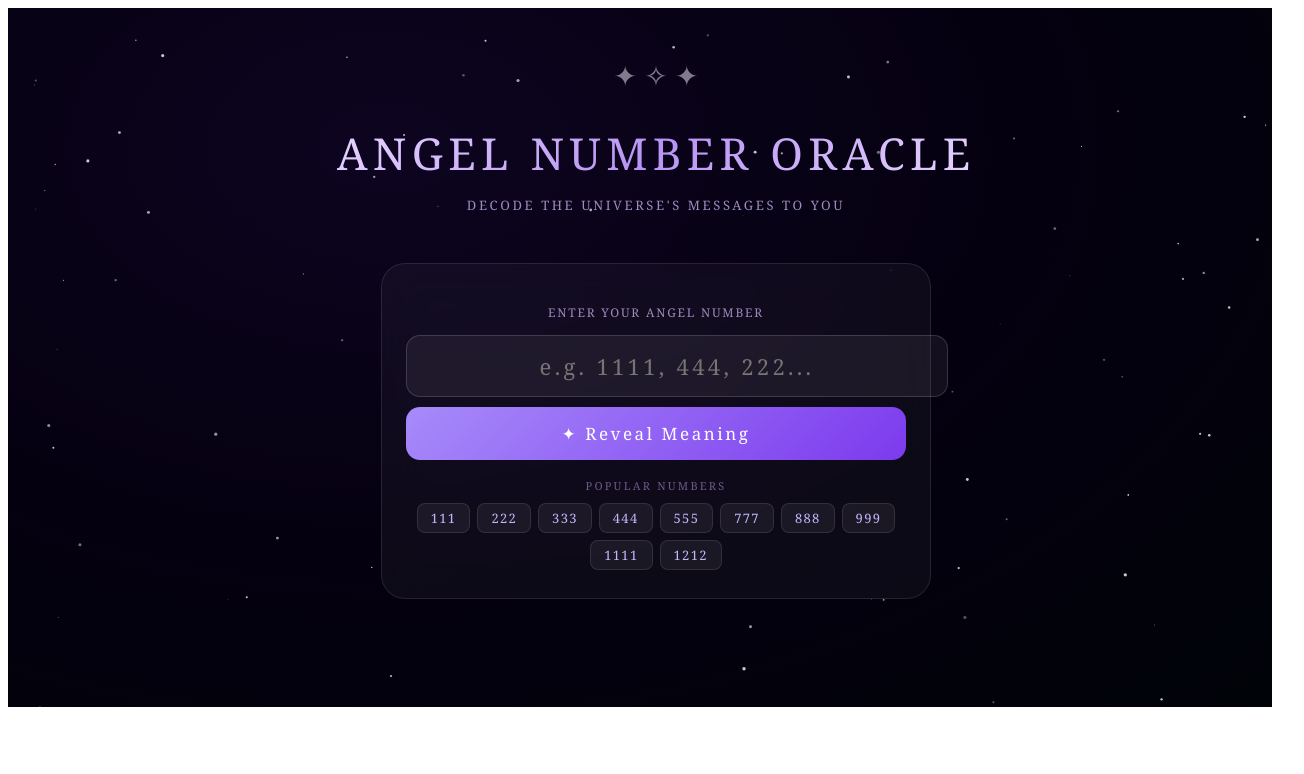
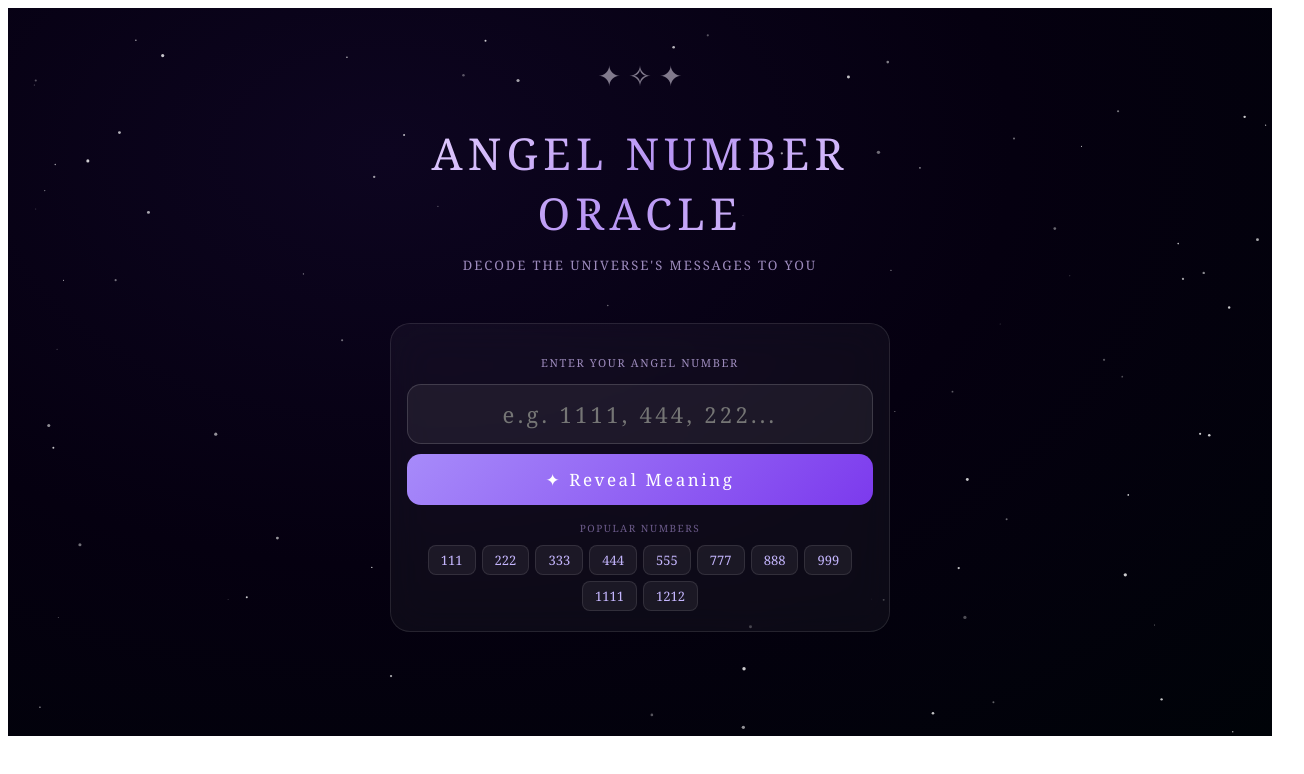
Before and after one commit to occultbondhu-prosun/angel-number-oracle, a React (Vite) app: page / in a window 1280 px wide. Shown: the top 774 px of the page, 1304 px wide, since content can reach past the window. Built offline with nearby package versions, Linux system fonts and the light colour scheme.

Commit message:
Update App.jsx

```diff
--- a/src/App.jsx
+++ b/src/App.jsx
@@ -75,8 +75,9 @@ export default function AngelNumberTool() {
     setTimeout(send, 500);
     setTimeout(send, 1500);
     setTimeout(send, 3000);
+    const target = document.getElementById("content-wrap") || document.body;
     const observer = new ResizeObserver(send);
-    observer.observe(document.getElementById("content-wrap") || document.body);
+    observer.observe(target);
     return () => observer.disconnect();
   }, [showResult, loading]);
 
@@ -147,27 +148,29 @@ export default function AngelNumberTool() {
         .qbtn:hover { background:rgba(255,255,255,0.12)!important; }
         .rbtn:hover { opacity:.88; transform:translateY(-1px); }
         input:focus { outline:none; border-color:#a78bfa!important; box-shadow:0 0 0 3px rgba(167,139,250,.25)!important; }
+        * { box-sizing: border-box; }
       `}</style>
 
-      {/* Main content — id="content-wrap" is critical for height measurement */}
+      {/* Main content */}
       <div id="content-wrap" style={{
         position: "relative", zIndex: 1,
         display: "flex", flexDirection: "column", alignItems: "center",
-        padding: "48px 16px 80px",
+        padding: "48px 12px 80px",
         width: "100%",
       }}>
 
         {/* Header */}
-        <div style={{ textAlign: "center", marginBottom: "36px" }}>
+        <div style={{ textAlign: "center", marginBottom: "36px", width: "100%", maxWidth: "500px" }}>
           <div style={{ fontSize: "28px", animation: "shimmer 3s infinite", marginBottom: "12px" }}>✦ ✧ ✦</div>
           <h1 style={{
-            fontSize: "clamp(24px, 5vw, 44px)", fontWeight: 400,
+            fontSize: "clamp(22px, 5vw, 44px)", fontWeight: 400,
             letterSpacing: ".12em", textTransform: "uppercase",
             marginBottom: "10px",
             background: "linear-gradient(135deg, #e8d5ff, #b794f4, #e8d5ff)",
             WebkitBackgroundClip: "text", WebkitTextFillColor: "transparent",
+            wordBreak: "break-word",
           }}>Angel Number Oracle</h1>
-          <p style={{ color: "#9d8bbd", fontSize: "13px", letterSpacing: ".2em", textTransform: "uppercase" }}>
+          <p style={{ color: "#9d8bbd", fontSize: "clamp(10px, 2.5vw, 13px)", letterSpacing: ".15em", textTransform: "uppercase" }}>
             Decode the universe's messages to you
           </p>
         </div>
@@ -177,25 +180,29 @@ export default function AngelNumberTool() {
           width: "100%", maxWidth: "500px",
           background: "rgba(255,255,255,0.04)",
           border: "1px solid rgba(255,255,255,0.1)",
-          borderRadius: "24px", padding: "28px 24px",
+          borderRadius: "20px",
+          padding: "20px 16px",
           backdropFilter: "blur(20px)",
-          marginBottom: "28px",
+          marginBottom: "24px",
         }}>
-          <p style={{ fontSize: "12px", color: "#9d8bbd", letterSpacing: ".15em", textTransform: "uppercase", marginBottom: "14px", textAlign: "center" }}>
-            Enter your angel number
-          </p>
+          <p style={{
+            fontSize: "11px", color: "#9d8bbd",
+            letterSpacing: ".15em", textTransform: "uppercase",
+            marginBottom: "14px", textAlign: "center",
+          }}>Enter your angel number</p>
 
-          <div style={{ display: "flex", flexDirection: "column", gap: "10px", marginBottom: "18px" }}>
+          <div style={{ display: "flex", flexDirection: "column", gap: "10px", marginBottom: "16px" }}>
             <input
               value={input}
               onChange={e => setInput(e.target.value.replace(/[^0-9]/g, "").slice(0, 6))}
               onKeyDown={e => e.key === "Enter" && lookup()}
               placeholder="e.g. 1111, 444, 222..."
               style={{
-                width: "100%", background: "rgba(255,255,255,0.06)",
+                width: "100%",
+                background: "rgba(255,255,255,0.06)",
                 border: "1px solid rgba(255,255,255,0.15)",
-                borderRadius: "14px", padding: "15px 20px",
-                color: "#e8e0f0", fontSize: "22px",
+                borderRadius: "14px", padding: "14px 16px",
+                color: "#e8e0f0", fontSize: "clamp(18px, 4vw, 22px)",
                 letterSpacing: ".15em", textAlign: "center",
                 fontFamily: "Georgia, serif",
                 transition: "border-color 0.3s, box-shadow 0.3s",
@@ -209,28 +216,34 @@ export default function AngelNumberTool() {
                 width: "100%",
                 background: "linear-gradient(135deg, #a78bfa, #7c3aed)",
                 border: "none", borderRadius: "14px",
-                padding: "15px", color: "#fff",
-                fontSize: "17px", cursor: loading ? "wait" : "pointer",
+                padding: "14px", color: "#fff",
+                fontSize: "clamp(14px, 3.5vw, 17px)",
+                cursor: loading ? "wait" : "pointer",
                 transition: "all 0.3s",
-                letterSpacing: ".15em", fontFamily: "Georgia, serif",
+                letterSpacing: ".15em",
+                fontFamily: "Georgia, serif",
               }}
             >{loading ? "Reading the cosmos..." : "✦ Reveal Meaning"}</button>
           </div>
 
-          {error && <p style={{ color: "#f87171", fontSize: "13px", textAlign: "center", marginBottom: "14px" }}>{error}</p>}
+          {error && (
+            <p style={{ color: "#f87171", fontSize: "13px", textAlign: "center", marginBottom: "12px" }}>{error}</p>
+          )}
 
-          <p style={{ fontSize: "11px", color: "#6b5a8a", letterSpacing: ".2em", textTransform: "uppercase", marginBottom: "10px", textAlign: "center" }}>
-            Popular numbers
-          </p>
-          <div style={{ display: "flex", flexWrap: "wrap", gap: "7px", justifyContent: "center" }}>
+          <p style={{
+            fontSize: "10px", color: "#6b5a8a",
+            letterSpacing: ".15em", textTransform: "uppercase",
+            marginBottom: "10px", textAlign: "center",
+          }}>Popular numbers</p>
+          <div style={{ display: "flex", flexWrap: "wrap", gap: "6px", justifyContent: "center" }}>
             {["111","222","333","444","555","777","888","999","1111","1212"].map(n => (
               <button key={n} className="qbtn" onClick={() => setInput(n)} style={{
                 background: "rgba(255,255,255,0.06)",
                 border: "1px solid rgba(255,255,255,0.1)",
-                borderRadius: "8px", padding: "5px 13px",
-                color: "#c4b5fd", fontSize: "13px",
+                borderRadius: "8px", padding: "5px 12px",
+                color: "#c4b5fd", fontSize: "clamp(11px, 2.5vw, 13px)",
                 cursor: "pointer", transition: "all 0.2s",
-                fontFamily: "Georgia, serif", letterSpacing: ".1em",
+                fontFamily: "Georgia, serif",
               }}>{n}</button>
             ))}
           </div>
@@ -240,7 +253,9 @@ export default function AngelNumberTool() {
         {loading && (
           <div style={{ textAlign: "center", marginBottom: "20px" }}>
             <div style={{ fontSize: "36px", animation: "spin 2s linear infinite", display: "inline-block" }}>✦</div>
-            <p style={{ color: "#9d8bbd", fontSize: "12px", letterSpacing: ".2em", marginTop: "10px" }}>READING THE COSMOS…</p>
+            <p style={{ color: "#9d8bbd", fontSize: "12px", letterSpacing: ".2em", marginTop: "10px" }}>
+              READING THE COSMOS…
+            </p>
           </div>
         )}
 
@@ -256,8 +271,8 @@ export default function AngelNumberTool() {
                 display: "inline-flex", alignItems: "center", justifyContent: "center",
                 background: `radial-gradient(circle, ${ac}40, ${ac}15)`,
                 border: `2px solid ${ac}60`, borderRadius: "50%",
-                width: "96px", height: "96px",
-                fontSize: "26px", color: ac,
+                width: "90px", height: "90px",
+                fontSize: "clamp(18px, 4vw, 26px)", color: ac,
                 boxShadow: `0 0 40px ${ac}40`,
                 animation: "shimmer 2.5s ease infinite",
               }}>{result.number}</div>
@@ -267,73 +282,101 @@ export default function AngelNumberTool() {
             <div style={{
               background: "rgba(255,255,255,0.04)",
               border: `1px solid ${ac}30`,
-              borderRadius: "24px", overflow: "hidden",
+              borderRadius: "20px",
+              overflow: "hidden",
               boxShadow: `0 0 60px ${ac}15`,
               marginBottom: "16px",
+              width: "100%",
             }}>
               {/* Title & keywords */}
               <div style={{
-                padding: "24px 24px 18px",
+                padding: "18px 16px 14px",
                 borderBottom: `1px solid ${ac}20`,
                 background: `linear-gradient(135deg, ${ac}12, transparent)`,
               }}>
                 <h2 style={{
-                  fontSize: "22px", fontWeight: 400,
-                  letterSpacing: ".08em", color: ac, marginBottom: "10px",
+                  fontSize: "clamp(16px, 4vw, 22px)", fontWeight: 400,
+                  letterSpacing: ".05em", color: ac,
+                  marginBottom: "10px",
+                  wordBreak: "break-word", lineHeight: "1.3",
                 }}>{result.data.title}</h2>
-                <div style={{ display: "flex", gap: "7px", flexWrap: "wrap" }}>
+                <div style={{ display: "flex", gap: "6px", flexWrap: "wrap" }}>
                   {result.data.keywords.map(k => (
                     <span key={k} style={{
-                      background: `${ac}20`, border: `1px solid ${ac}40`,
-                      borderRadius: "20px", padding: "3px 11px",
-                      fontSize: "11px", color: ac, letterSpacing: ".08em",
+                      background: `${ac}20`,
+                      border: `1px solid ${ac}40`,
+                      borderRadius: "20px", padding: "3px 10px",
+                      fontSize: "clamp(10px, 2.5vw, 11px)",
+                      color: ac, letterSpacing: ".05em",
+                      wordBreak: "break-word",
                     }}>{k}</span>
                   ))}
                 </div>
               </div>
 
               {/* Meaning */}
-              <div style={{ padding: "20px 24px", borderBottom: `1px solid rgba(255,255,255,0.05)` }}>
-                <p style={{ lineHeight: "1.85", fontSize: "15px", color: "#d4c8e8", fontStyle: "italic" }}>
-                  {result.data.meaning}
-                </p>
+              <div style={{ padding: "16px", borderBottom: `1px solid rgba(255,255,255,0.05)` }}>
+                <p style={{
+                  lineHeight: "1.8",
+                  fontSize: "clamp(13px, 3.5vw, 15px)",
+                  color: "#d4c8e8", fontStyle: "italic",
+                  wordBreak: "break-word",
+                }}>{result.data.meaning}</p>
               </div>
 
               {/* Metadata grid */}
-              <div style={{ display: "grid", gridTemplateColumns: "1fr 1fr", gap: "1px", background: "rgba(255,255,255,0.05)" }}>
+              <div style={{
+                display: "grid", gridTemplateColumns: "1fr 1fr",
+                gap: "1px", background: "rgba(255,255,255,0.05)",
+              }}>
                 {[
                   ["✦ Chakra", result.data.chakra],
                   ["⊕ Element", result.data.element],
                   ["◈ Frequency", result.data.frequency],
                   ["◯ Energy Color", <span style={{ color: ac }}>●</span>],
                 ].map(([label, val]) => (
-                  <div key={label} style={{ padding: "14px 18px", background: "rgba(255,255,255,0.02)" }}>
-                    <div style={{ fontSize: "9px", color: "#6b5a8a", letterSpacing: ".2em", textTransform: "uppercase", marginBottom: "4px" }}>{label}</div>
-                    <div style={{ fontSize: "14px", color: "#e8e0f0" }}>{val}</div>
+                  <div key={label} style={{ padding: "12px 14px", background: "rgba(255,255,255,0.02)" }}>
+                    <div style={{
+                      fontSize: "9px", color: "#6b5a8a",
+                      letterSpacing: ".1em", textTransform: "uppercase",
+                      marginBottom: "4px",
+                    }}>{label}</div>
+                    <div style={{
+                      fontSize: "clamp(12px, 3vw, 14px)",
+                      color: "#e8e0f0", wordBreak: "break-word",
+                    }}>{val}</div>
                   </div>
                 ))}
               </div>
 
               {/* Affirmation */}
               <div style={{
-                padding: "20px 24px",
+                padding: "16px",
                 background: `linear-gradient(135deg, ${ac}08, transparent)`,
                 borderTop: `1px solid ${ac}20`,
               }}>
-                <p style={{ fontSize: "10px", color: "#6b5a8a", letterSpacing: ".25em", textTransform: "uppercase", marginBottom: "10px" }}>
-                  ✧ Your Affirmation
-                </p>
                 <p style={{
-                  fontSize: "15px", lineHeight: "1.7",
-                  color: ac, fontStyle: "italic",
-                  borderLeft: `2px solid ${ac}50`, paddingLeft: "14px",
+                  fontSize: "10px", color: "#6b5a8a",
+                  letterSpacing: ".2em", textTransform: "uppercase",
+                  marginBottom: "10px",
+                }}>✧ Your Affirmation</p>
+                <p style={{
+                  fontSize: "clamp(13px, 3.5vw, 15px)",
+                  lineHeight: "1.7", color: ac, fontStyle: "italic",
+                  borderLeft: `2px solid ${ac}50`,
+                  paddingLeft: "12px",
+                  wordBreak: "break-word",
                 }}>"{result.data.affirmation}"</p>
               </div>
             </div>
 
-            <p style={{ textAlign: "center", fontSize: "11px", color: "#4a3a6a", letterSpacing: ".1em", paddingBottom: "20px" }}>
-              ✦ The universe speaks in patterns — you were meant to see {result.number} ✦
-            </p>
+            <p style={{
+              textAlign: "center",
+              fontSize: "clamp(10px, 2.5vw, 11px)",
+              color: "#4a3a6a", letterSpacing: ".1em",
+              paddingBottom: "20px",
+              wordBreak: "break-word",
+            }}>✦ The universe speaks in patterns — you were meant to see {result.number} ✦</p>
           </div>
         )}
       </div>
```
